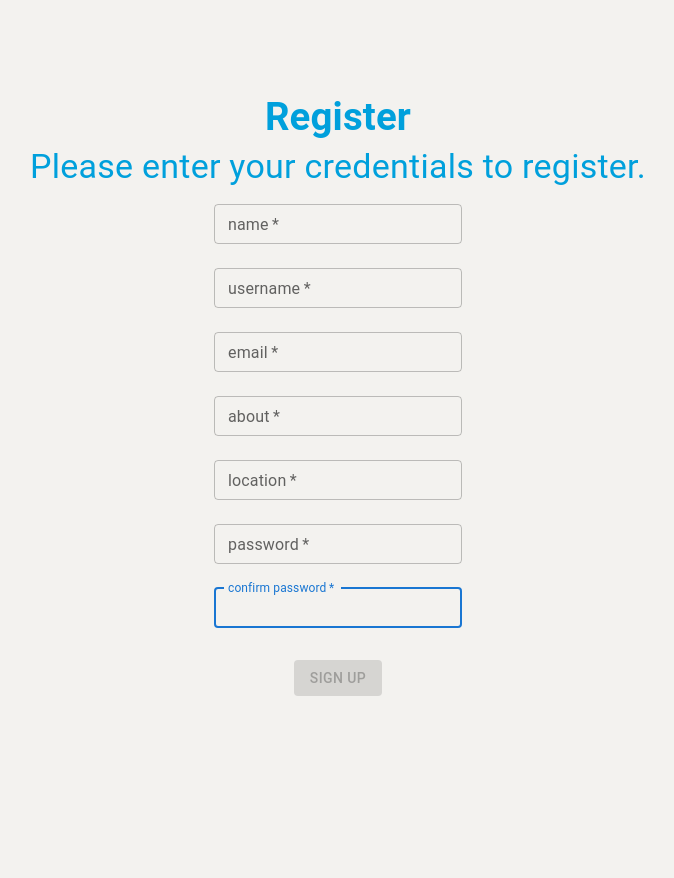
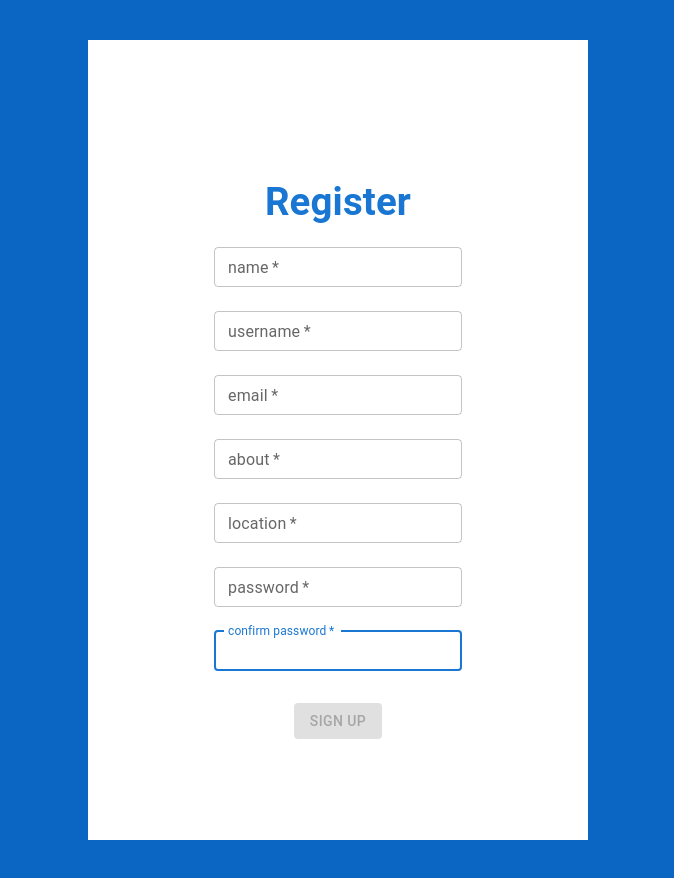
Before and after one commit to Team-Bugged/SocialNetwork, a React (Create React App) app in the folder client/: page /register in a window 1280 px wide. Shown: the whole page, without its empty margins (302-976 px from the left). Before the commit the page ends 800 px from the top, so only its background shows below. Built offline with nearby package versions, Linux system fonts and the light colour scheme.

Commit message:
login &register

```diff
--- a/client/src/Login.js
+++ b/client/src/Login.js
@@ -6,6 +6,7 @@ import Grid from '@mui/material/Grid';
 import { createTheme, ThemeProvider } from '@mui/material/styles';
 import Typography from '@mui/material/Typography';
 import TextField from '@mui/material/TextField';
+import { Box } from "@mui/material";
 import Button from '@mui/material/Button';
 
 const Login = () => {
@@ -55,21 +56,26 @@ const Login = () => {
 };
 
   return (
-    <>
-    <ThemeProvider theme={theme}>
+    <Box align="center"  backgroundColor="primary.main" style={{ display:'flex',justifyContent:'space-evenly', minHeight: '100vh'}}>
+    <ThemeProvider theme={theme} >
 
     <Grid  container
     spacing={0}
     align="center"
-    justify="center"
+    justify="cente"
     direction="column"
     justifyContent="center"
-  style={{ minHeight: '100vh' }}
+    backgroundColor="white"
+    margin={5}
+    style={{width:500, maxHeight: '100vh'}}
     >
+      {/* <Box sx={{backgroundColor:"white"}}>
+
+      </Box> */}
              <div className="login-header">
             <ThemeProvider theme={theme}>
-      <Typography component="h1" variant="h3" color="#0077b5"> Sign In</Typography>
-       <Typography component="h1" variant="h4" color="#0077b5">  Enter your credentials.</Typography>
+      <Typography component="h1" variant="h3" color="primary" > Sign In</Typography>
+       {/* <Typography component="h1" variant="h4" color="primary">  Enter your credentials.</Typography> */}
         </ThemeProvider>
           </div>
 
@@ -121,8 +127,9 @@ const Login = () => {
             </form>
             </Grid>
           </ThemeProvider>
+          {/* <img src={"/assets/welcome-img.jpg"} style={{width:550,height:400}}/> */}
 
-    </>
+    </Box>
   );
 };
 
--- a/client/src/Register.js
+++ b/client/src/Register.js
@@ -6,6 +6,7 @@ import { createTheme, ThemeProvider } from '@mui/material/styles';
 import Typography from '@mui/material/Typography';
 import TextField from '@mui/material/TextField';
 import Button from '@mui/material/Button';
+import { Box } from "@mui/material";
 
 const Register = () => {
   const [name, setName] = useState("");
@@ -94,23 +95,26 @@ const Register = () => {
 };
 
   return (
-    <>
+    <Box align="center"  backgroundColor="primary.main" style={{ display:'flex',justifyContent:'space-evenly', minHeight: '100vh'}}>
      <ThemeProvider theme={theme}>
      <Grid  container
     spacing={0}
     align="center"
-    justify="center"
+    // justify="center"
     direction="column"
     justifyContent="center"
-  style={{ minHeight: '100vh' }}
+    backgroundColor="white"
+    margin={5}
+    paddingTop={6}
+    style={{width:500, minHeight: '100vh'}}
     >
       <div className="login-page">
         <div className="form">
           <div className="login">
           <div className="login-header">
                 <ThemeProvider theme={theme}>
-                 <Typography component="h1" variant="h3" color="#00a0dc"> Register</Typography>
-                  <Typography component="h1" variant="h4" color="#00a0dc"> Please enter your credentials to register.</Typography>
+                 <Typography component="h1" variant="h3" color="primary"> Register</Typography>
+                  {/* <Typography component="h1" variant="h4" color="#00a0dc"> Please enter your credentials to register.</Typography> */}
                 </ThemeProvider>
             </div>
             <form className="login-form">
@@ -243,7 +247,7 @@ const Register = () => {
       </div>
       </Grid>
       </ThemeProvider>
-    </>
+    </Box>
   );
 };
 
```
Also changed, not shown: client/public/assets/social-img.jpg (added), client/public/assets/welcome-img.jpg (added).
